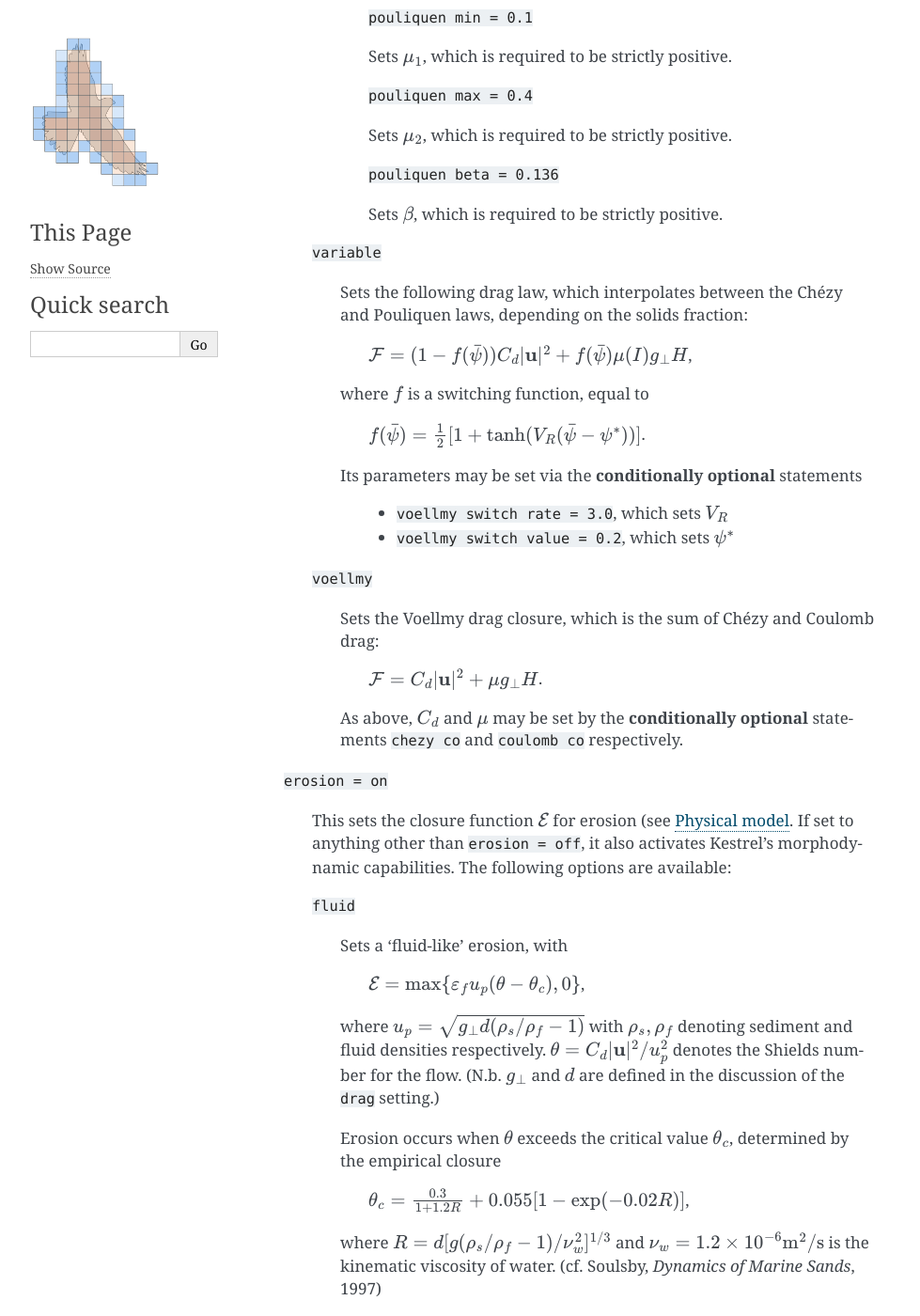
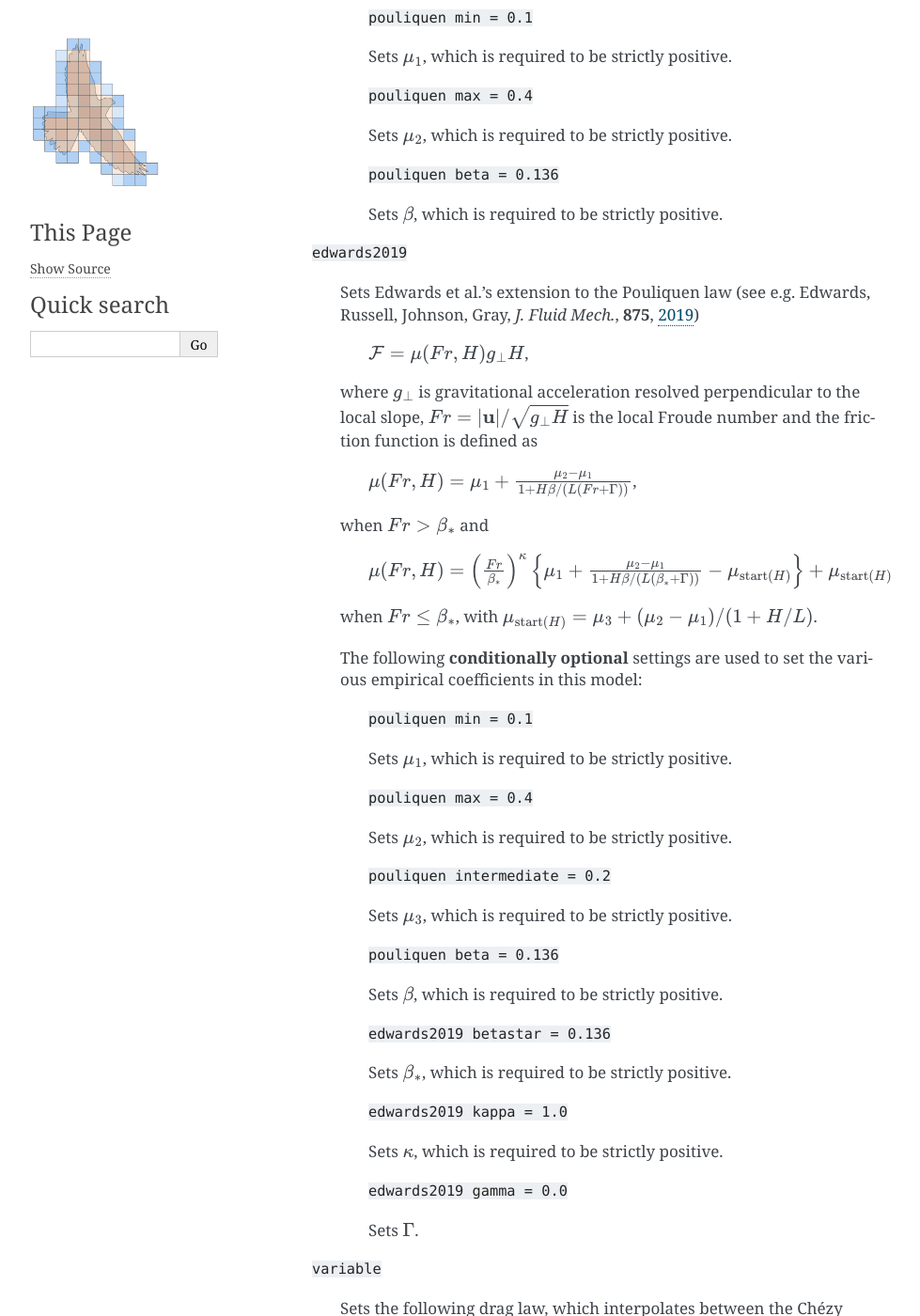
Before and after one commit to jakelangham/kestrel, a Sphinx documentation site: the page built from docs/source/settings_and_parameters/parameters.rst, in a window 1280 px wide and 1400 px high, scrolled down 1767 px. Shown: the whole window at 94% size, without its empty margins (148-1127 px from the left). Built offline with Sphinx 7.4.7, drawn with Linux system fonts in a browser that asks for light colours.

Commit message:
Edwards 2019 granular friction law
N.b. This implementation not include stopped material handling, which
would be nice to have in the future, but is difficult to do cleanly.

```diff
--- a/docs/source/settings_and_parameters/parameters.rst
+++ b/docs/source/settings_and_parameters/parameters.rst
@@ -95,6 +95,58 @@ There are two **required** settings in the *Parameters* block:
                 :code:`pouliquen beta = 0.136`
 
                 Sets :math:`\beta`, which is required to be strictly positive.
+
+        :code:`edwards2019`
+
+            Sets Edwards et al.'s extension to the Pouliquen law (see e.g.
+            Edwards, Russell, Johnson, Gray, *J. Fluid Mech.*, **875**, `2019
+            <https://doi.org/10.1017/jfm.2019.517>`_)
+
+                :math:`\mathcal{F} = \mu(Fr, H) g_\perp H`,
+
+            where :math:`g_\perp` is gravitational acceleration resolved
+            perpendicular to the local slope, :math:`Fr = |\mathbf{u}|/\sqrt{g_\perp H}`
+            is the local Froude number and the friction function is defined as
+
+                :math:`\mu(Fr, H) = \mu_1 + \frac{\mu_2 - \mu_1}{1 + H \beta / (L(Fr + \Gamma))}`,
+
+            when :math:`Fr > \beta_*` and
+
+                :math:`\mu(Fr, H) = \left(\frac{Fr}{\beta_*}\right)^\kappa \left\{\mu_1 + \frac{\mu_2 - \mu_1}{1 + H \beta / (L(\beta_* + \Gamma))} - \mu_{\mathrm{start}(H)}\right\} + \mu_{\mathrm{start}(H)}`
+
+            when :math:`Fr \leq \beta_*`, with :math:`\mu_{\mathrm{start}(H)} =
+            \mu_3 + (\mu_2 - \mu_1) / (1 + H / L)`.
+
+            The following **conditionally optional** settings are used to set
+            the various empirical coefficients in this model:
+
+                :code:`pouliquen min = 0.1`
+
+                Sets :math:`\mu_1`, which is required to be strictly positive.
+
+                :code:`pouliquen max = 0.4`
+
+                Sets :math:`\mu_2`, which is required to be strictly positive.
+
+                :code:`pouliquen intermediate = 0.2`
+
+                Sets :math:`\mu_3`, which is required to be strictly positive.
+
+                :code:`pouliquen beta = 0.136`
+
+                Sets :math:`\beta`, which is required to be strictly positive.
+
+                :code:`edwards2019 betastar = 0.136`
+
+                Sets :math:`\beta_*`, which is required to be strictly positive.
+
+                :code:`edwards2019 kappa = 1.0`
+
+                Sets :math:`\kappa`, which is required to be strictly positive.
+
+                :code:`edwards2019 gamma = 0.0`
+
+                Sets :math:`\Gamma`.
 
         :code:`variable`
 
```
Also changed, not shown: 3 other files.
